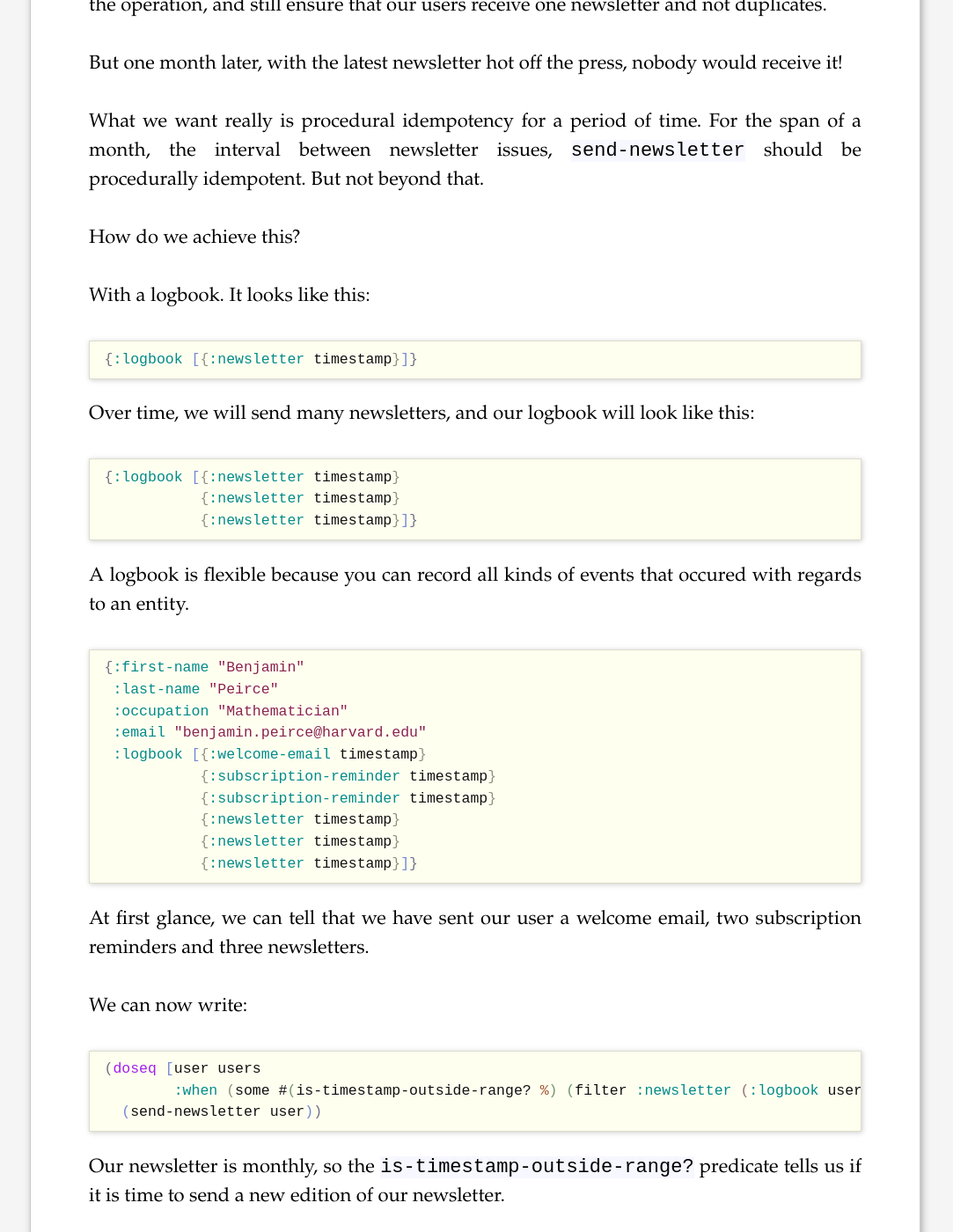
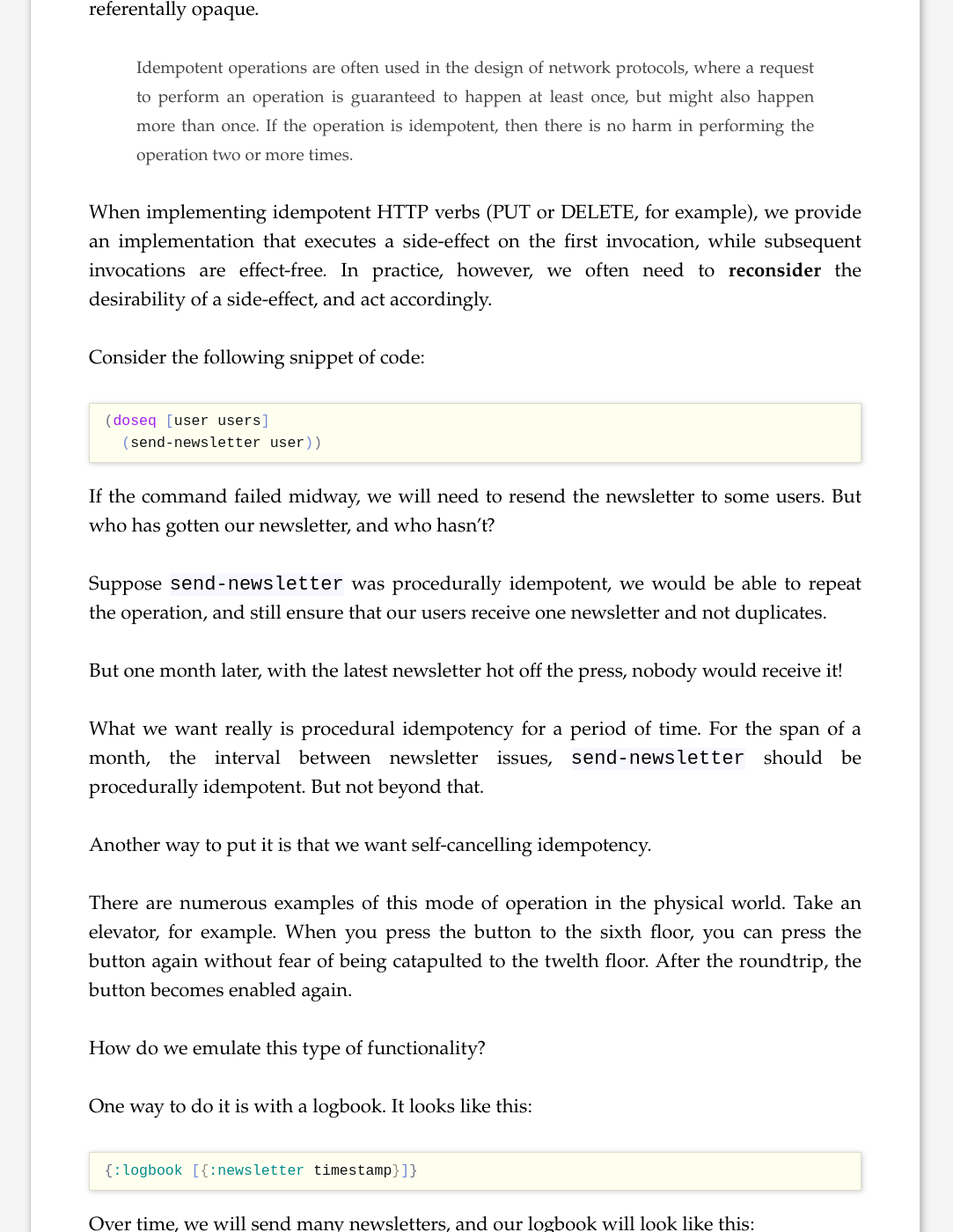
Before and after one commit to danielsz/danielsz.github.io, a Jekyll site: the page built from _posts/2017-08-07-Timed-idempotency.html, in a window 1280 px wide and 1400 px high, scrolled down 1551 px. Shown: the whole window at 88% size, without its empty margins (100-1183 px from the left). Built offline with Jekyll 4.4.1, drawn with Linux system fonts in a browser that asks for light colours; comment, search, counter and statistics services are not loaded.

Commit message:
elevator

```diff
--- a/_posts/2017-08-07-Timed-idempotency.html
+++ b/_posts/2017-08-07-Timed-idempotency.html
@@ -9,7 +9,7 @@ categories: clojure idempotency side_effects patterns
 
 
 <div class="figure">
-<p><img src="file:///images/benjamin.jpg" alt="benjamin.jpg" />
+<p><img src="images/benjamin.jpg" alt="benjamin.jpg" />
 </p>
 </div>
 
@@ -72,11 +72,19 @@ What we want really is procedural idempotency for a period of time. For the span
 </p>
 
 <p>
-How do we achieve this?
+Another way to put it is that we want self-cancelling idempotency.
 </p>
 
 <p>
-With a logbook. It looks like this:
+There are numerous examples of this mode of operation in the physical world. Take an elevator, for example. When you press the button to the sixth floor, you can press the button again without fear of being catapulted to the twelth floor. After the roundtrip, the button becomes enabled again.
+</p>
+
+<p>
+How do we emulate this type of functionality?
+</p>
+
+<p>
+One way to do it is with a logbook. It looks like this:
 </p>
 
 <div class="org-src-container">
```
